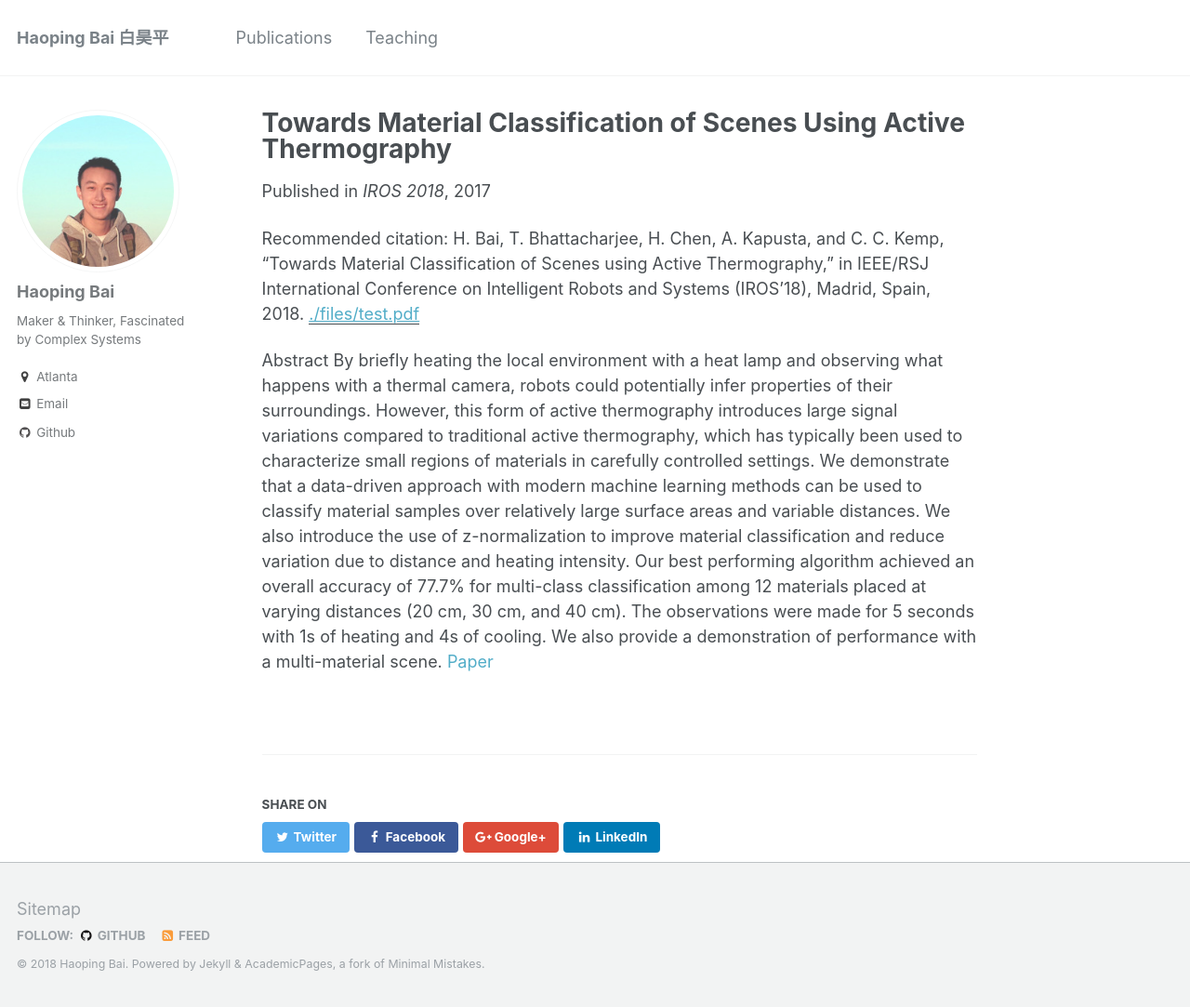
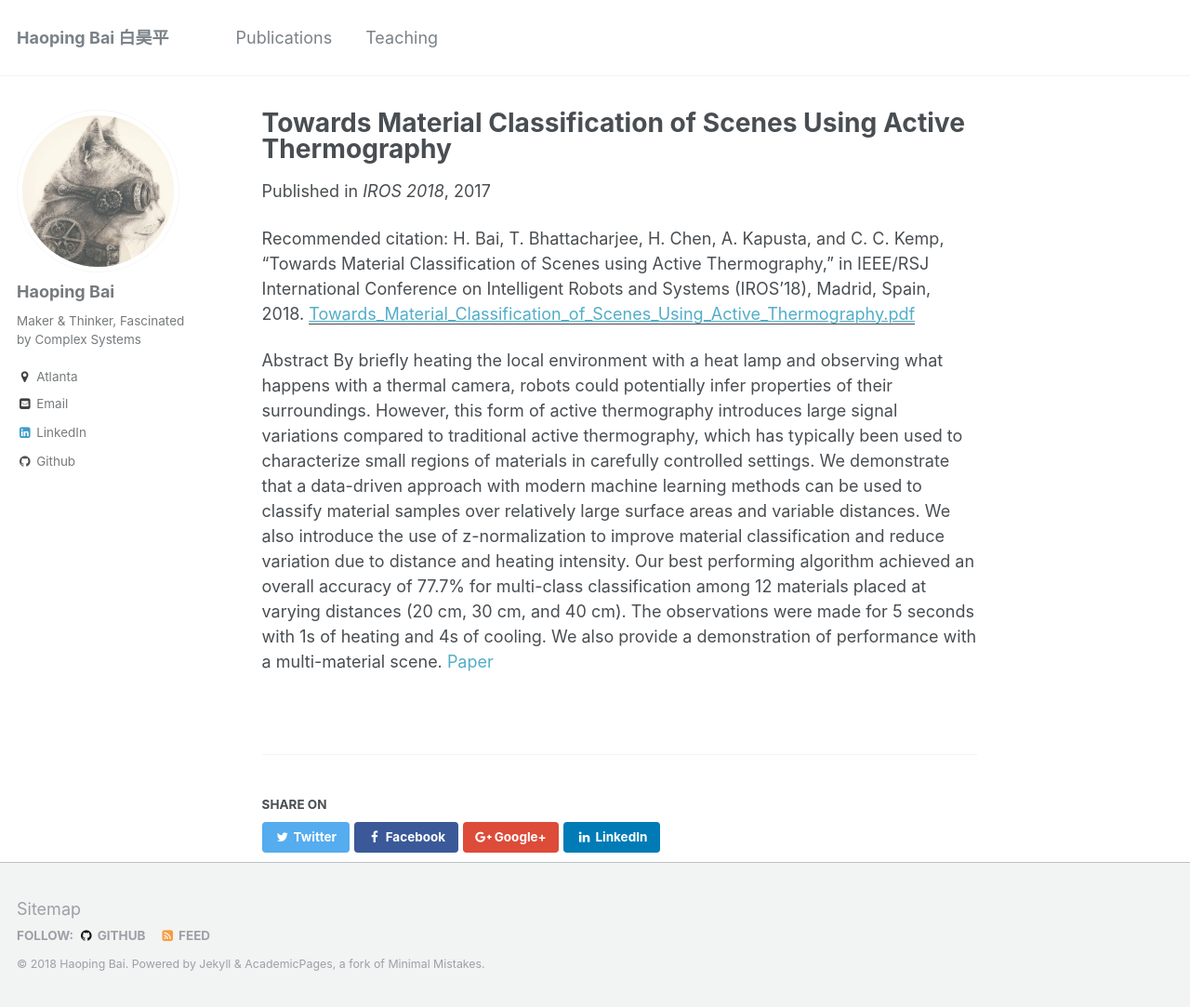
Before and after one commit to bhpfelix/bhpfelix.github.io, a Jekyll site: the page built from _publications/2018-07-31-Towards-Material-Classification-of-Scenes-Using-Active-Thermography.md, in a window 1280 px wide and 1083 px high. Shown: the whole window at 93% size. Built offline with Jekyll 4.4.1, drawn with Linux system fonts in a browser that asks for light colours.

Commit message:
update profile, fix paper link

```diff
--- a/_config.yml
+++ b/_config.yml
@@ -98,7 +98,7 @@ author:
   keybase          :
   instagram        :
   lastfm           :
-  linkedin         :
+  linkedin         : "bhpfelix"
   orcid            : # "http://orcid.org/yourorcidurl"
   pinterest        :
   soundcloud       :
--- a/_publications/2018-07-31-Towards-Material-Classification-of-Scenes-Using-Active-Thermography.md
+++ b/_publications/2018-07-31-Towards-Material-Classification-of-Scenes-Using-Active-Thermography.md
@@ -5,9 +5,9 @@ permalink: /publication/2018-07-31-Towards-Material-Classification-of-Scenes-Usi
 excerpt: 'This paper explores the potential of active thermography as a material recognition sensing modality.'
 date: 2017-03-01
 venue: 'IROS 2018'
-paperurl: './files/test.pdf'
+paperurl: 'Towards_Material_Classification_of_Scenes_Using_Active_Thermography.pdf'
 citation: 'H. Bai, T. Bhattacharjee, H. Chen, A. Kapusta, and C. C. Kemp, “Towards Material Classification of Scenes using Active Thermography,” in IEEE/RSJ International Conference on Intelligent Robots and Systems (IROS’18), Madrid, Spain, 2018.'
 ---
 Abstract
 By briefly heating the local environment with a heat lamp and observing what happens with a thermal camera, robots could potentially infer properties of their surroundings. However, this form of active thermography introduces large signal variations compared to traditional active thermography, which has typically been used to characterize small regions of materials in carefully controlled settings. We demonstrate that a data-driven approach with modern machine learning methods can be used to classify material samples over relatively large surface areas and variable distances. We also introduce the use of z-normalization to improve material classification and reduce variation due to distance and heating intensity. Our best performing algorithm achieved an overall accuracy of 77.7% for multi-class classification among 12 materials placed at varying distances (20 cm, 30 cm, and 40 cm). The observations were made for 5 seconds with 1s of heating and 4s of cooling. We also provide a demonstration of performance with a multi-material scene.
-[Paper](https://arxiv.org/abs/1709.04348)
+[Paper](Towards_Material_Classification_of_Scenes_Using_Active_Thermography.pdf)
```
Also changed, not shown: images/profile.jpeg, 1 other file.
